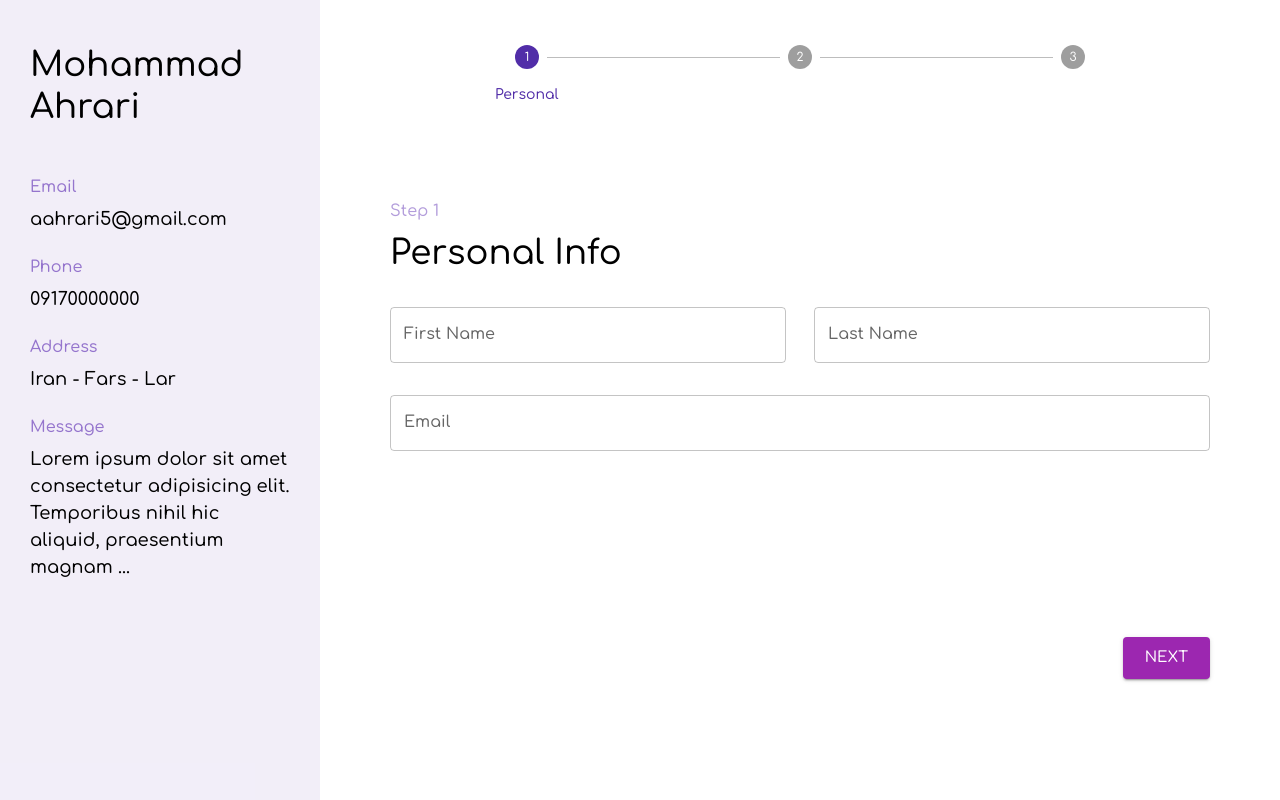
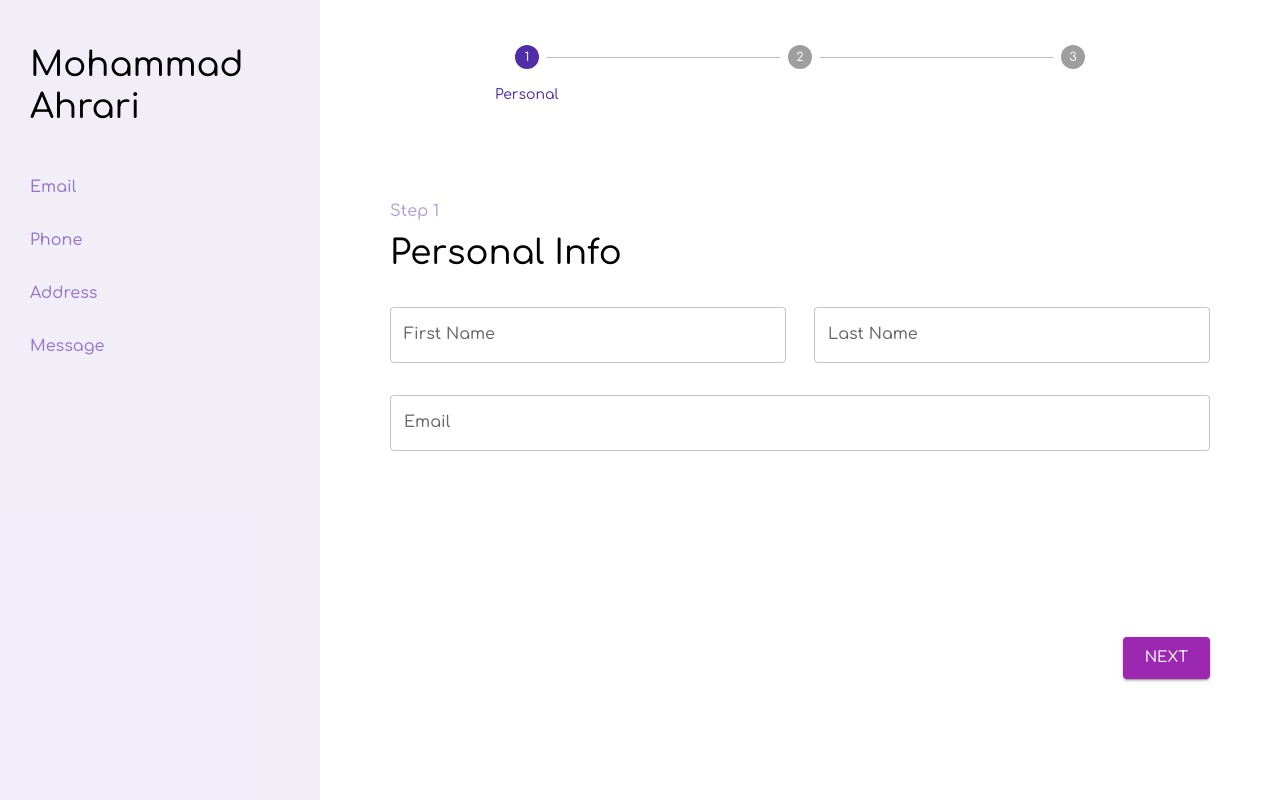
Before and after one commit to mohammad-moa/Multi-Step-Form, a Next.js app: page / in a window 1280 px wide. Built offline with nearby package versions, Linux system fonts and the light colour scheme.

Commit message:
updated left panel component with forms info

```diff
--- a/components/LeftPanel/LeftPanel.jsx
+++ b/components/LeftPanel/LeftPanel.jsx
@@ -1,58 +1,53 @@
+import { useContext } from "react";
+import { MultiStepContext } from "@/context/MultiStepContext";
 import { Stack, Typography } from "@mui/material";
 import { deepPurple } from "@mui/material/colors";
 
 export default function LeftPanel() {
+  const { formInfo } = useContext(MultiStepContext);
 
-    const subtitleColor = deepPurple["300"]
+  const subtitleColor = deepPurple["300"];
   const typographyStyle = {
     fontSize: "18px",
     fontWeight: 500,
-        paddingTop: "5px"
-    }
+    paddingTop: "5px",
+  };
+
+  const fullName = `${formInfo.firstName} ${formInfo.lastName}`;
 
   return (
-        <Stack
-            direction={"column"}
-        >
+    <Stack direction={"column"}>
       <Typography variant="h4" marginBottom={3}>
-                Mohammad Ahrari
+        {fullName === " " ? "Mohammad Ahrari" : fullName}
       </Typography>
 
       <div style={{ marginTop: "20px" }}>
         <Typography variant="subtitle1" color={subtitleColor}>
           Email
         </Typography>
-                <Typography sx={typographyStyle}>
-                    aahrari5@gmail.com
-                </Typography>
+        <Typography sx={typographyStyle}>{formInfo.email}</Typography>
       </div>
 
       <div style={{ marginTop: "20px" }}>
         <Typography variant="subtitle1" color={subtitleColor}>
           Phone
         </Typography>
-                <Typography sx={typographyStyle}>
-                    09170000000
-                </Typography>
+        <Typography sx={typographyStyle}>{formInfo.phone}</Typography>
       </div>
 
       <div style={{ marginTop: "20px" }}>
         <Typography variant="subtitle1" color={subtitleColor}>
           Address
         </Typography>
-                <Typography sx={typographyStyle}>
-                    Iran - Fars - Lar
-                </Typography>
+        <Typography sx={typographyStyle}>{formInfo.address}</Typography>
       </div>
 
       <div style={{ marginTop: "20px" }}>
         <Typography variant="subtitle1" color={subtitleColor}>
           Message
         </Typography>
-                <Typography sx={typographyStyle}>
-                    Lorem ipsum dolor sit amet consectetur adipisicing elit. Temporibus nihil hic aliquid, praesentium magnam ...
-                </Typography>
+        <Typography sx={typographyStyle}>{formInfo.message}</Typography>
       </div>
     </Stack>
-    )
+  );
 }
--- a/next.config.js
+++ b/next.config.js
@@ -1,4 +1,4 @@
 /** @type {import('next').NextConfig} */
-const nextConfig = {}
+const nextConfig = {};
 
-module.exports = nextConfig
+module.exports = nextConfig;
```
Lines whose indentation alone changed are shown as unchanged.
